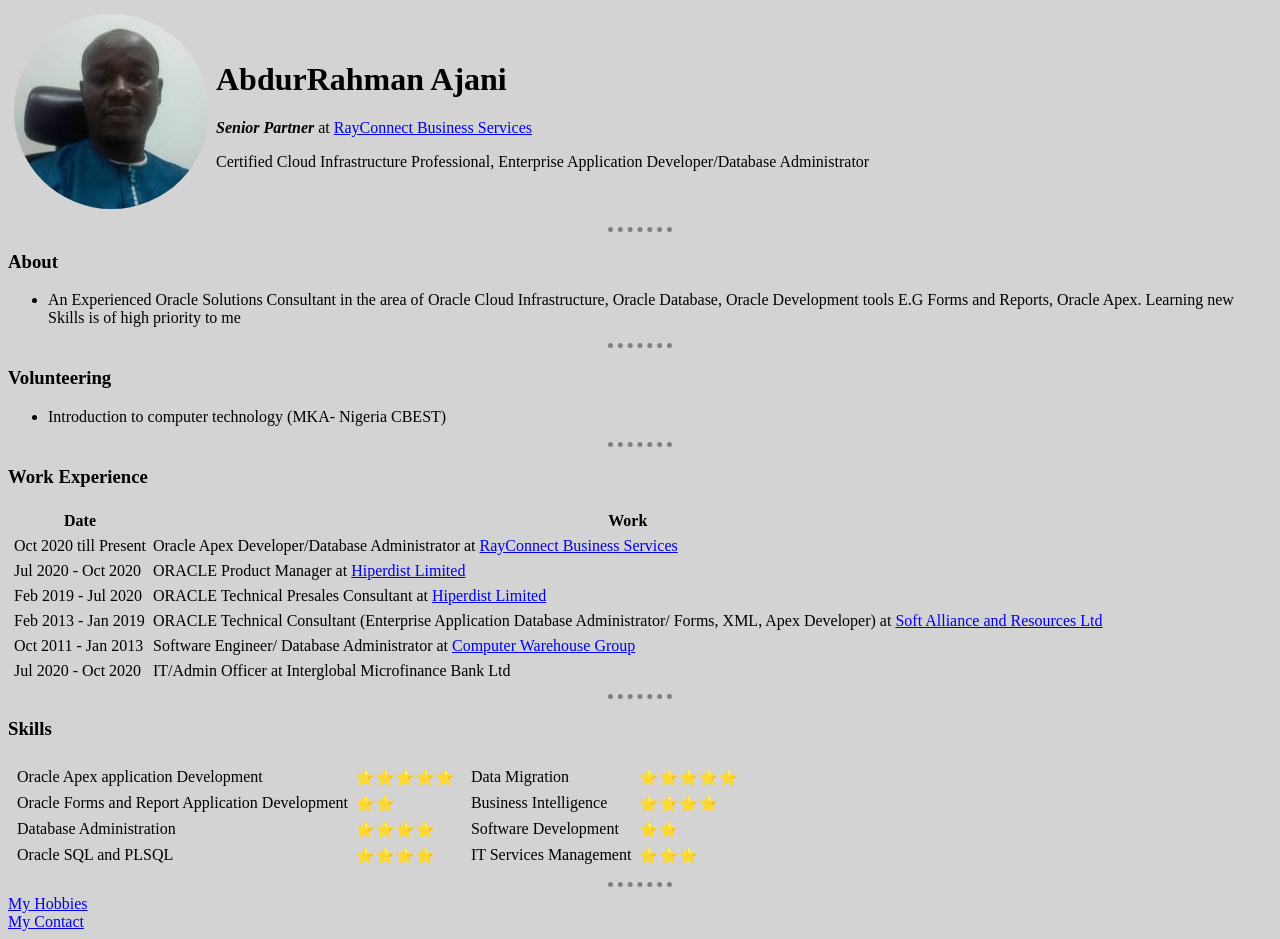
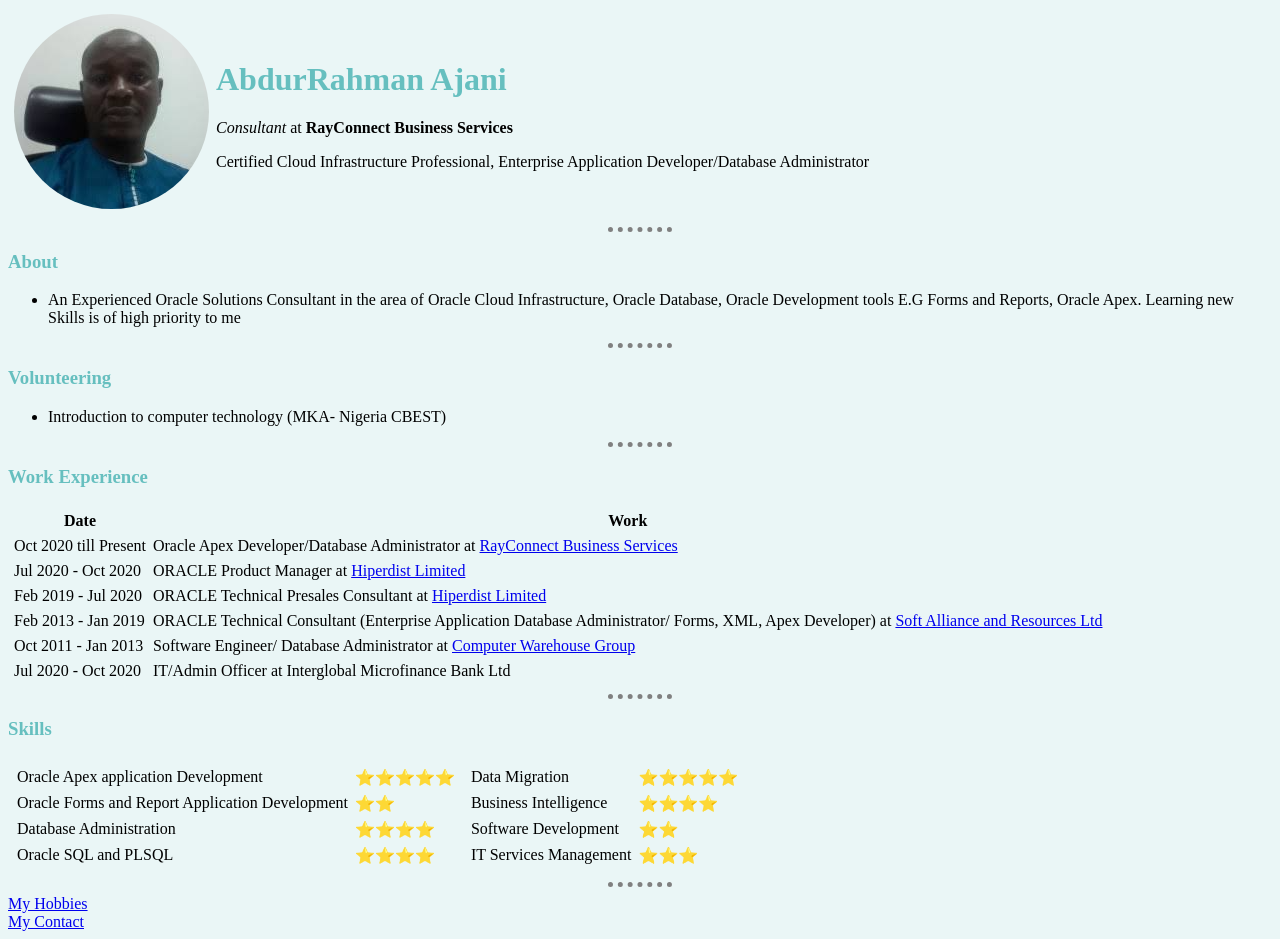
Before and after one commit to oloyeajani/cv, a plain HTML site: page index.html in a window 1280 px wide. Drawn offline with Linux system fonts and the light colour scheme.

Commit message:
Add files via upload

```diff
--- /dev/null
+++ b/css/styles.css
@@ -0,0 +1,19 @@
+body{
+	 background-color: #EAF6F6;
+	 }
+
+hr  {
+		border-style: none;
+		border-top-style: dotted;
+		border-color: grey;
+		border-width: 5px;
+		width:5%;
+	}
+
+  h1{
+	color: #66BFBF;
+    }
+
+  h3{
+	 color: #66BFBF;
+    }
--- a/index.html
+++ b/index.html
@@ -4,21 +4,7 @@
 <head>
   <meta charset="utf-8">
   <title>💚Oloye's Personal Site</title>
-
-  <style>
-	body{
-	 background-color: lightgray;
-	 }
-
-	 hr{
-		border-style: none;
-		border-top-style: dotted;
-		border-color: grey;
-		border-width: 5px;
-		width:5%;
-	 }
-
-  </style>
+  <link rel="stylesheet" href="css/styles.css">
 
 </head>
 
@@ -28,7 +14,8 @@
       <td><img src="images/profile.png" alt="Abdulrahman's photo"></td>
       <td>
         <h1>AbdurRahman Ajani</h1>
-        <p><em><strong>Senior Partner</strong></em> at <a href="http://RayConnectBS.com">RayConnect Business Services</a></p>
+        <!--<p><em>Senior Partner</em> at <a href="http://RayConnectBS.com"><strong>RayConnect Business Services</strong></a></p>-->
+		<p><em>Consultant</em> at <strong>RayConnect Business Services</strong></p>
         <p>Certified Cloud Infrastructure Professional, Enterprise Application Developer/Database Administrator</p>
       </td>
     </tr>
```
